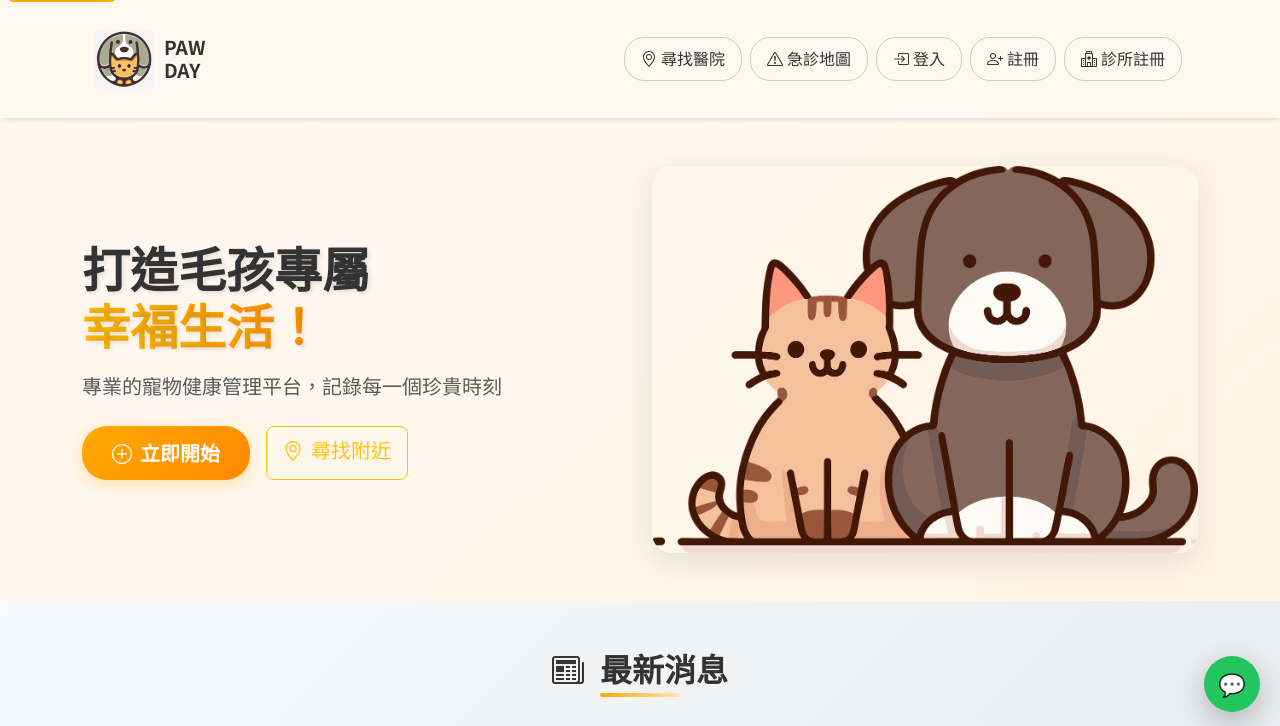
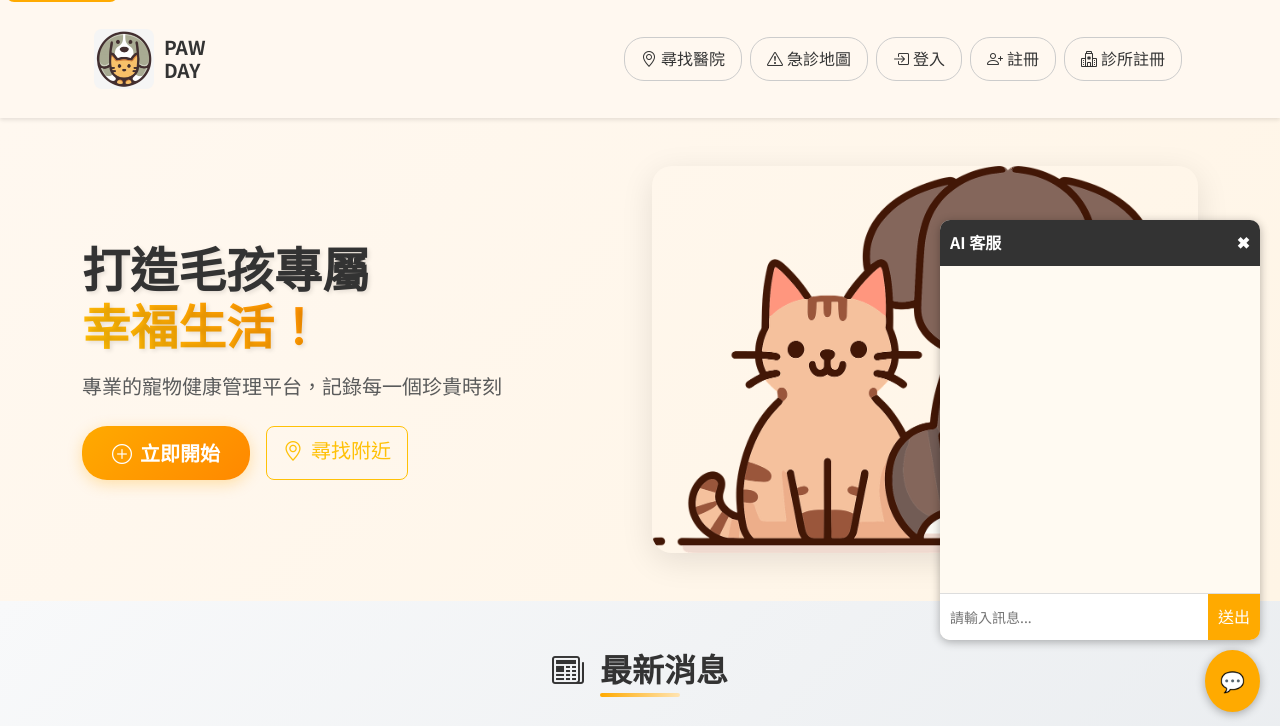
Before and after one commit to hongxu0218/114404ntub, a Django app: page / in a window 1280 px wide. Shown: the top 726 px of the page. Run offline with Django 5.2, Linux system fonts and the light colour scheme.

Commit message:
更新.gitignore

```diff
--- a/寵物生活與健康管理/petproject/static/css/homepage.css
+++ b/寵物生活與健康管理/petproject/static/css/homepage.css
@@ -501,69 +501,75 @@
   }
 }
 
-/* === AI 客服懸浮元件 === */
-#chatbot-button{
-  position: fixed;
-  right: 20px;
-  bottom: 88px;                 /* 預留 88px，避免壓到回到頂部按鈕 */
-  width: 56px; height: 56px;
-  border-radius: 999px;
-  background: #22c55e;
-  color: #0b0b0b;
-  display: flex; align-items: center; justify-content: center;
-  font-size: 22px; font-weight: 800;
-  box-shadow: 0 10px 30px rgba(0,0,0,.25);
-  cursor: pointer;
-  z-index: 9999;
+/* ===== AI 客服對話框 ===== */
+#chatbot-button {
+    position: fixed;
+    bottom: 80px;  /* 原本是 20px，往上移 */
+    right: 20px;
+    background: var(--primary-orange);
+    color: white;
+    border-radius: 50%;
+    padding: 15px;
+    cursor: pointer;
+    font-size: 20px;
+    box-shadow: 0px 2px 10px rgba(0,0,0,0.3);
+    z-index: 999;
+    transition: transform 0.2s ease;
+}
+#chatbot-button:hover {
+    transform: scale(1.1);
 }
 
-#chatbot-box{
-  position: fixed;
-  right: 20px;
-  bottom: 160px;                /* 與按鈕垂直錯開 */
-  width: 360px; max-width: 92vw;
-  height: 520px; max-height: 75vh;
-  background: #0f1115; color: #e5e7eb;
-  border-radius: 16px;
-  box-shadow: 0 20px 50px rgba(0,0,0,.35);
-  display: none; flex-direction: column; overflow: hidden;
-  z-index: 10000;
-  border: 1px solid rgba(255,255,255,.06);
+#chatbot-box {
+    display: none;
+    position: fixed;
+    bottom: 140px; /* 原本是 80px，跟按鈕保持間距 */
+    right: 20px;
+    width: 320px;
+    height: 420px;
+    background: var(--warm-bg);
+    border-radius: 10px;
+    box-shadow: 0px 2px 10px rgba(0,0,0,0.3);
+    display: flex;
+    flex-direction: column;
+    z-index: 1000;
+    overflow: hidden;
 }
 
-#chatbot-header{
-  padding: 12px 14px;
-  font-weight: 700;
-  background: #111827;
-  border-bottom: 1px solid #1f2937;
-  display: flex; align-items: center; justify-content: space-between;
+#chatbot-header {
+    background: var(--text-dark);
+    color: white;
+    padding: 10px;
+    font-weight: bold;
+    display: flex;
+    justify-content: space-between;
+    align-items: center;
 }
-#chatbot-close{ cursor: pointer; opacity: .8; }
-#chatbot-close:hover{ opacity: 1; }
 
-#chatbot-messages{
-  flex: 1; padding: 12px; overflow: auto;
-  scrollbar-width: thin;
+#chatbot-messages {
+    flex: 1;
+    padding: 10px;
+    overflow-y: auto;
+    font-size: 14px;
+    background: #fffaf2;
 }
-.cb-bubble{ padding: 10px 12px; border-radius: 12px; margin: 8px 0; line-height: 1.55; word-wrap: break-word; }
-.cb-user{ background:#2563eb; color:#fff; border-bottom-right-radius:4px; margin-left: 48px; }
-.cb-bot{ background:#1f2937; color:#fff; border-bottom-left-radius:4px; margin-right: 48px; }
 
-#chatbot-input{
-  display: flex; gap: 8px; padding: 12px; border-top: 1px solid #1f2937; background: #0b0c10;
+#chatbot-input {
+    display: flex;
+    border-top: 1px solid #ddd;
 }
-#chatbot-text{
-  flex: 1; padding: 10px 12px; border-radius: 10px; border: 1px solid #273042;
-  background:#0f172a; color:#e5e7eb; outline: none;
+
+#chatbot-input input {
+    flex: 1;
+    border: none;
+    padding: 10px;
+    font-size: 14px;
 }
-#chatbot-send{
-  padding: 10px 14px; border-radius: 10px; border: none;
-  background:#22c55e; color:#0b0b0b; font-weight: 800; cursor: pointer;
+
+#chatbot-input button {
+    background: var(--primary-orange);
+    border: none;
+    color: white;
+    padding: 10px;
+    cursor: pointer;
 }
-#chatbot-send[disabled]{ opacity:.6; cursor: not-allowed; }
-
-/* 手機優化：把元件往上挪，避免壓到系統導覽列 */
-@media (max-width: 576px){
-  #chatbot-button{ bottom: 96px; right: 14px; }
-  #chatbot-box{ width: calc(100vw - 24px); right: 12px; bottom: 168px; height: 60vh; }
-}
```
Also changed, not shown: 1 other file.
